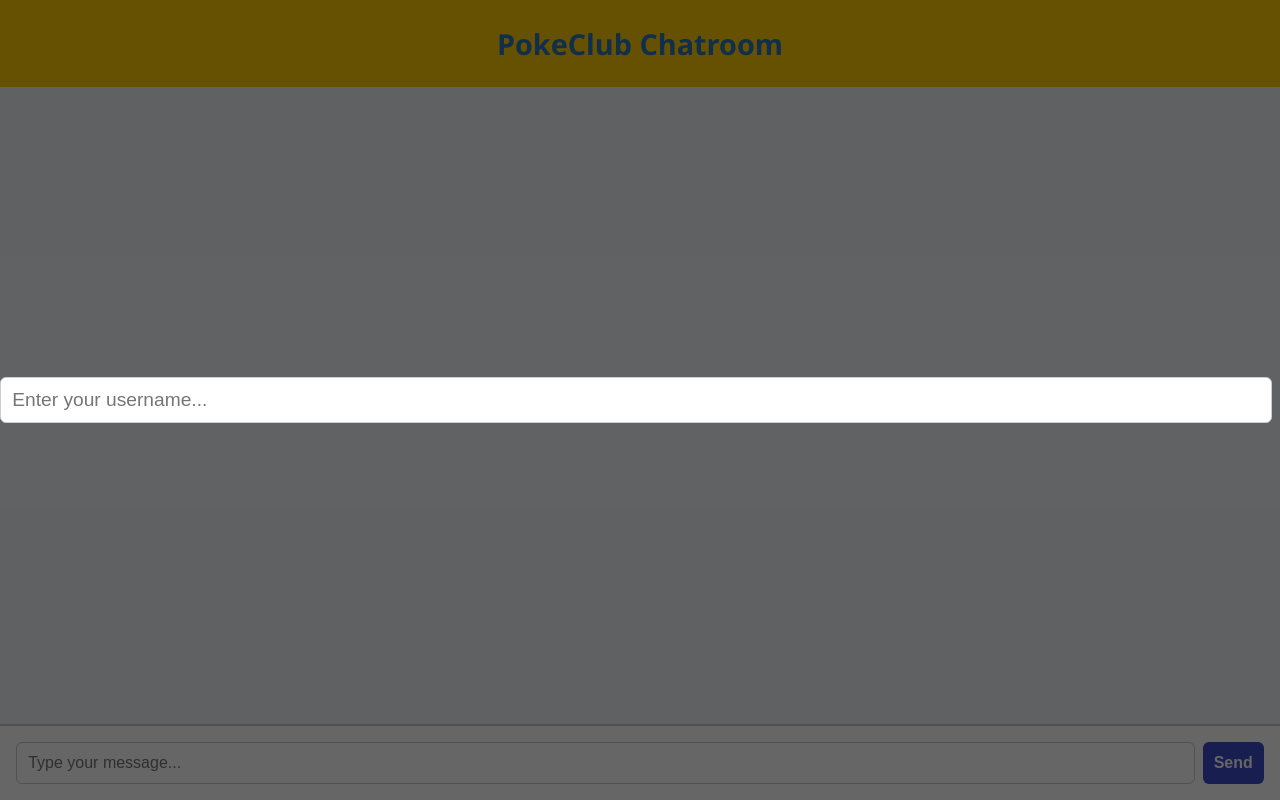
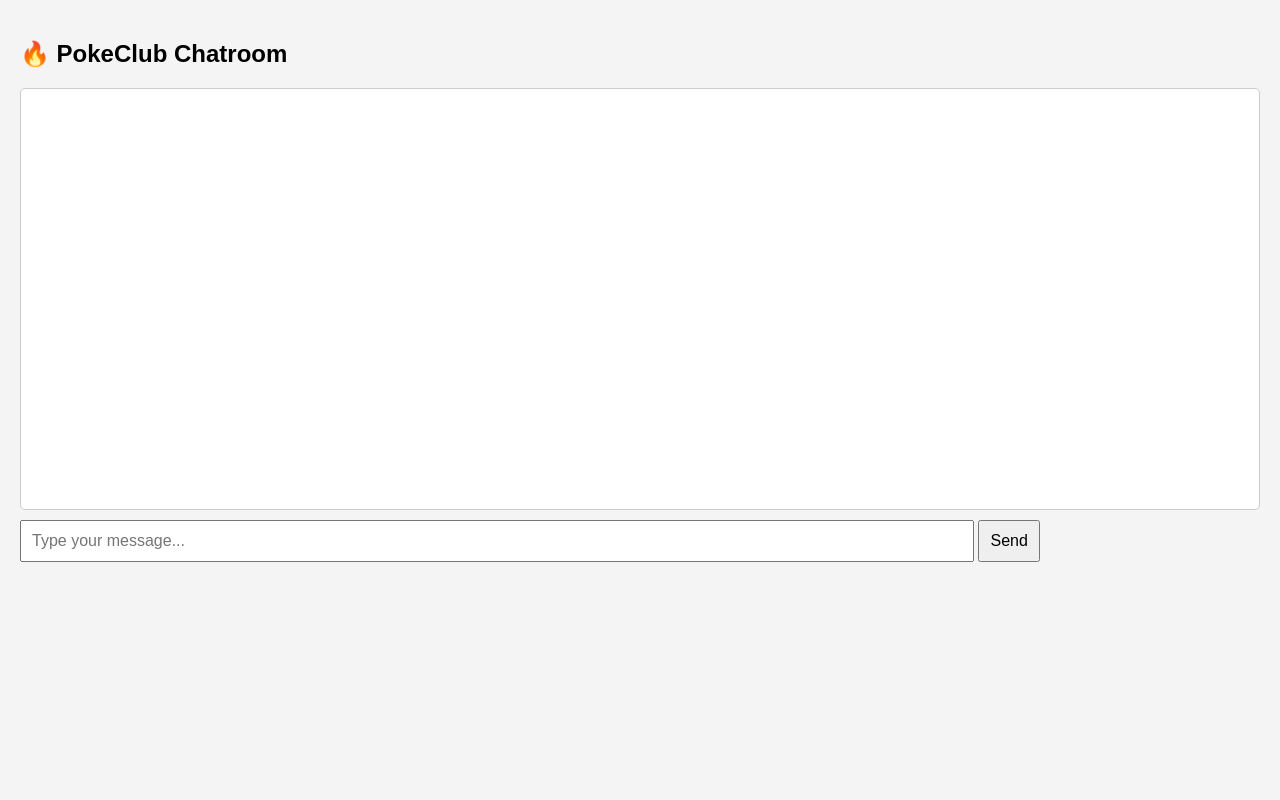
Before and after one commit to PokeClub-Dean-Ray/The-PokeClub-Official-Website, a plain HTML site: page chat.html in a window 1280 px wide. Drawn offline with nearby package versions, Linux system fonts and the light colour scheme; no server answers.

Commit message:
Update chat.html

```diff
--- a/chat.html
+++ b/chat.html
@@ -6,122 +6,62 @@
   <title>PokeClub Chatroom</title>
   <style>
     body {
-      font-family: 'Segoe UI', sans-serif;
-      background: #f0f4f8;
-      display: flex;
-      flex-direction: column;
-      height: 100vh;
+      font-family: Arial, sans-serif;
       margin: 0;
+      padding: 20px;
+      background: #f4f4f4;
     }
-    header {
-      background: #ffcb05;
-      color: #2a75bb;
-      text-align: center;
-      padding: 1.5rem;
-      font-size: 1.8rem;
-      font-weight: bold;
-    }
-    #chat {
-      flex-grow: 1;
-      display: flex;
-      flex-direction: column;
-      padding: 1rem;
-      overflow-y: auto;
+    #chat-box {
+      height: 400px;
+      border: 1px solid #ccc;
+      padding: 10px;
+      overflow-y: scroll;
+      background: white;
+      margin-bottom: 10px;
+      border-radius: 5px;
     }
     .message {
-      margin: 0.3rem 0;
-      padding: 0.5rem 1rem;
-      background: #e1f5fe;
-      border-radius: 10px;
-      max-width: 60%;
-      align-self: flex-start;
-    }
-    .my-message {
-      background: #c8e6c9;
-      align-self: flex-end;
-    }
-    form {
-      display: flex;
-      padding: 1rem;
-      background: #fff;
-      border-top: 2px solid #ccc;
+      margin-bottom: 5px;
     }
     input, button {
-      padding: 0.7rem;
+      padding: 10px;
       font-size: 1rem;
-      border-radius: 6px;
-      border: 1px solid #ccc;
     }
-    input {
-      flex: 1;
-      margin-right: 0.5rem;
-    }
-    button {
-      background-color: #3b4cca;
-      color: white;
-      font-weight: bold;
-      border: none;
-      cursor: pointer;
-    }
-    #usernameOverlay {
-      position: fixed;
-      inset: 0;
-      background: rgba(0, 0, 0, 0.6);
-      display: flex;
-      justify-content: center;
-      align-items: center;
-    }
-    #usernameOverlay input {
-      font-size: 1.2rem;
+    #message {
+      width: 75%;
     }
   </style>
 </head>
 <body>
-  <header>PokeClub Chatroom</header>
-
-  <div id="chat"></div>
-
-  <form id="chat-form">
-    <input id="message" autocomplete="off" placeholder="Type your message..." />
-    <button type="submit">Send</button>
-  </form>
-
-  <div id="usernameOverlay">
-    <input id="usernameInput" placeholder="Enter your username..." />
-  </div>
+  <h2>🔥 PokeClub Chatroom</h2>
+  <div id="chat-box"></div>
+  <input id="message" placeholder="Type your message..." />
+  <button onclick="sendMessage()">Send</button>
 
   <script src="/socket.io/socket.io.js"></script>
   <script>
     const socket = io();
-    const chat = document.getElementById('chat');
-    const form = document.getElementById('chat-form');
-    const input = document.getElementById('message');
-    const usernameOverlay = document.getElementById('usernameOverlay');
-    const usernameInput = document.getElementById('usernameInput');
-    let username = '';
+    const chatBox = document.getElementById('chat-box');
 
-    usernameInput.addEventListener('keydown', e => {
-      if (e.key === 'Enter' && usernameInput.value.trim() !== '') {
-        username = usernameInput.value.trim();
-        usernameOverlay.style.display = 'none';
-      }
+    socket.on('chat message', (msg) => {
+      const div = document.createElement('div');
+      div.className = 'message';
+      div.textContent = msg;
+      chatBox.appendChild(div);
+      chatBox.scrollTop = chatBox.scrollHeight;
     });
 
-    form.addEventListener('submit', function(e) {
-      e.preventDefault();
-      if (input.value) {
-        socket.emit('chat message', { user: username, text: input.value });
+    function sendMessage() {
+      const input = document.getElementById('message');
+      const msg = input.value.trim();
+      if (msg) {
+        socket.emit('chat message', msg);
         input.value = '';
       }
-    });
+    }
 
-    socket.on('chat message', function(msg) {
-      const item = document.createElement('div');
-      item.className = 'message';
-      if (msg.user === username) item.classList.add('my-message');
-      item.textContent = `${msg.user}: ${msg.text}`;
-      chat.appendChild(item);
-      chat.scrollTop = chat.scrollHeight;
+    document.getElementById('message').addEventListener('keypress', function(e) {
+      if (e.key === 'Enter') sendMessage();
     });
   </script>
 </body>
```
